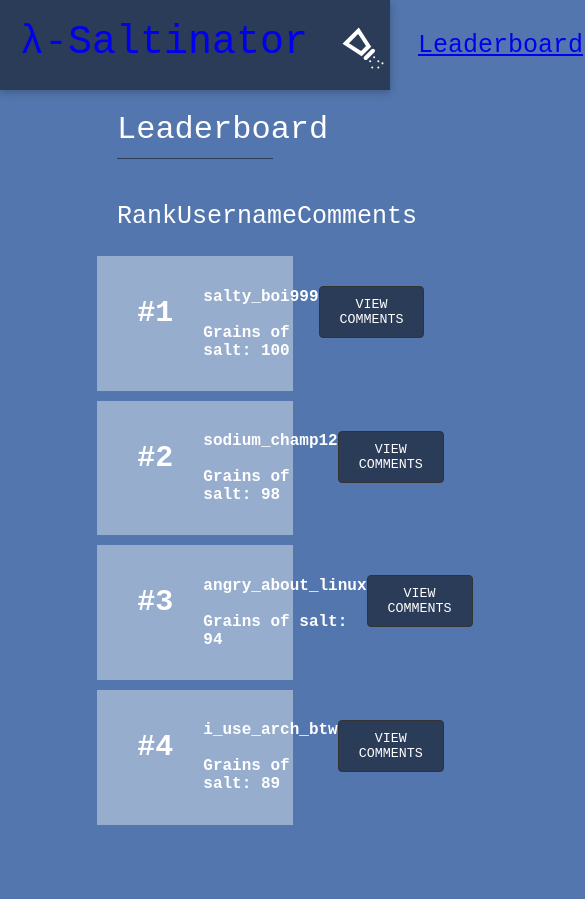
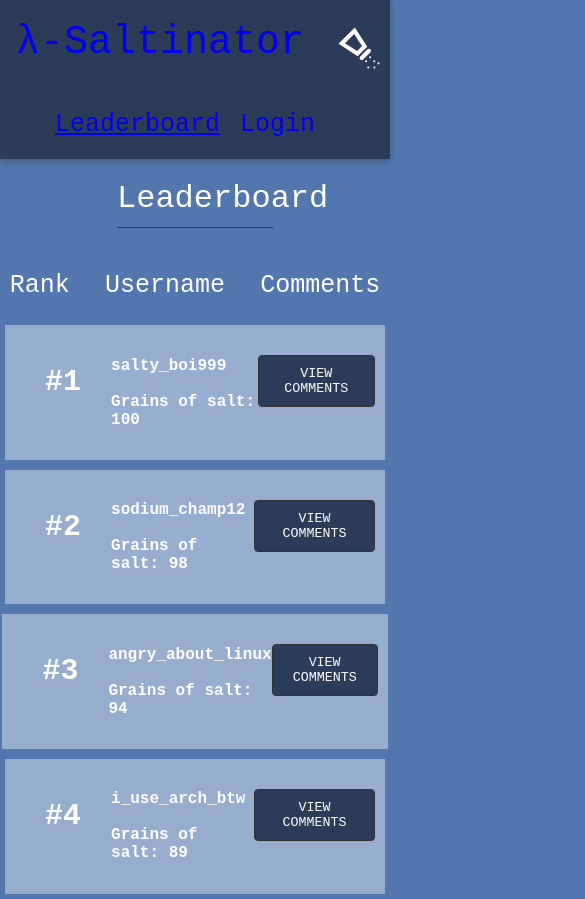
Before and after one commit to best-salitest-hacker-news-trolls/front-end, a React (Create React App) app in the folder saltinator/: page /leaderboard in a window 390 px wide. Shown: the top 899 px of the page, 585 px wide, since content can reach past the window. Before the commit the page ends 844 px from the top, so only its background shows below. Built offline with nearby package versions, Linux system fonts and the light colour scheme.

Commit message:
added responsiveness

```diff
--- a/saltinator/src/components/leaderboard/LeaderCard.js
+++ b/saltinator/src/components/leaderboard/LeaderCard.js
@@ -12,6 +12,12 @@ const Card = styled.div`
   // border: 2px solid red;
   margin: 5px;
   width: 45vw;
+    @media (max-width: 900px) {
+      width: 65vw;
+    }
+    @media (max-width: 500px) {
+      width: 95vw;
+    }
 `;
 
 const Button = styled.button`
--- a/saltinator/src/components/leaderboard/Leaderboard.js
+++ b/saltinator/src/components/leaderboard/Leaderboard.js
@@ -6,7 +6,15 @@ import styled from "styled-components";
 
 const HeaderContainer = styled.div`
   display: flex;
+  margin: auto;
+  width: 45vw;
   justify-content: space-between;
+  @media (max-width: 900px) {
+    width: 65vw;
+  }
+  @media (max-width: 500px) {
+    width: 95vw;
+  }
 `;
 
 export const Leaderboard = () => {
@@ -14,13 +22,14 @@ export const Leaderboard = () => {
     <div>
       <form>
         <h1>Leaderboard</h1>
+      </form>
 
         <HeaderContainer>
           <h2>Rank</h2>
           <h2>Username</h2>
           <h2>Comments</h2>
         </HeaderContainer>
-      </form>
+
       {leaderboardData.map((leader, index) => (
         <LeaderCard leader={leader} key={index} />
       ))}
--- a/saltinator/src/components/navigation/navigation.js
+++ b/saltinator/src/components/navigation/navigation.js
@@ -15,6 +15,10 @@ const NavBar = styled.div`
   font-size: 40px;
   background-color: #2a3c58;
   box-shadow: 0px 2px 8px rgba(0, 0, 0, 0.25);
+  @media (max-width: 768px){
+    flex-direction: column;
+  }
+
 `;
 const NavLinks = styled.div`
   display: flex;
--- a/saltinator/src/components/user/User.js
+++ b/saltinator/src/components/user/User.js
@@ -5,12 +5,13 @@ import styled from "styled-components";
 import { commentData } from "../../utils/mockData";
 
 const CommentContainer = styled.div`
-  display: flex;
-  justify-content: space-between;
-  align-items: center;
-  flex-wrap: wrap;
-  width: 45vw;
-  margin: 0 auto;
+  // display: flex;
+  // justify-content: space-between;
+  // align-items: center;
+  // flex-wrap: wrap;
+  // border: 1px solid red;
+  // width: 90vw;
+  // margin: 0 auto;
 `;
 
 const User = () => {
--- a/saltinator/src/components/user/UserCard.js
+++ b/saltinator/src/components/user/UserCard.js
@@ -12,8 +12,15 @@ const Card = styled.div`
   width: 40vw;
   padding-left: 20px;
   padding-right: 20px;
-  margin: 10px;
+  margin: auto;
+  margin-bottom: 10px;
   background-color: #97adce;
+  @media (max-width: 900px) {
+    width: 65vw;
+  }
+  @media (max-width: 500px) {
+    width: 95vw;
+  }
 `;
 const Button = styled.button`
   background-color: #2a3c58;
```
